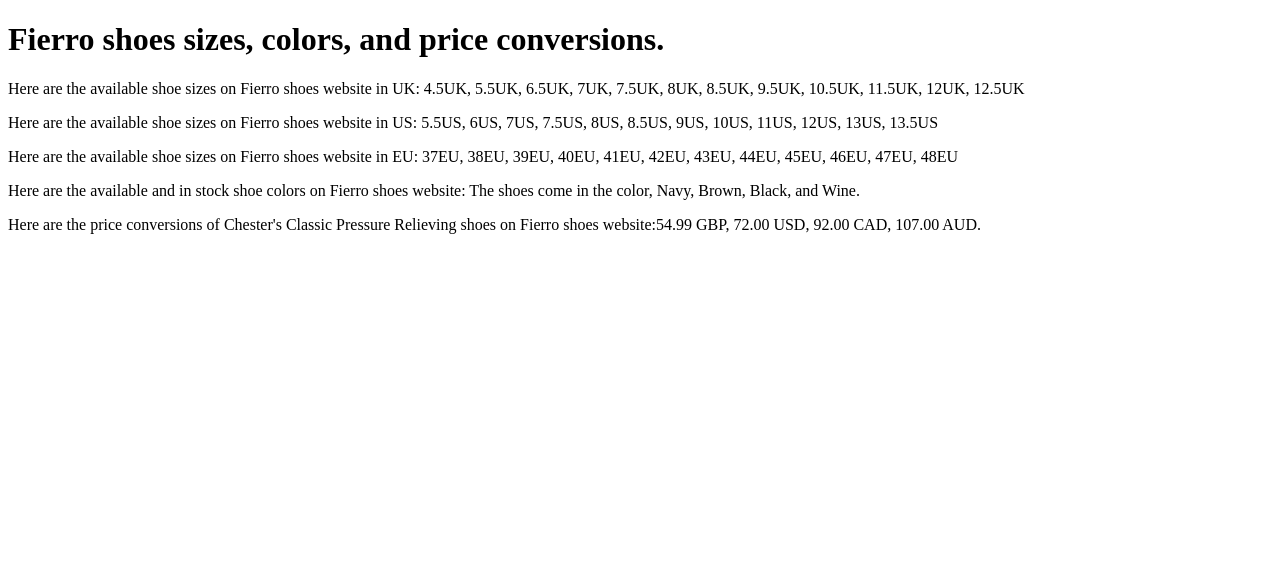
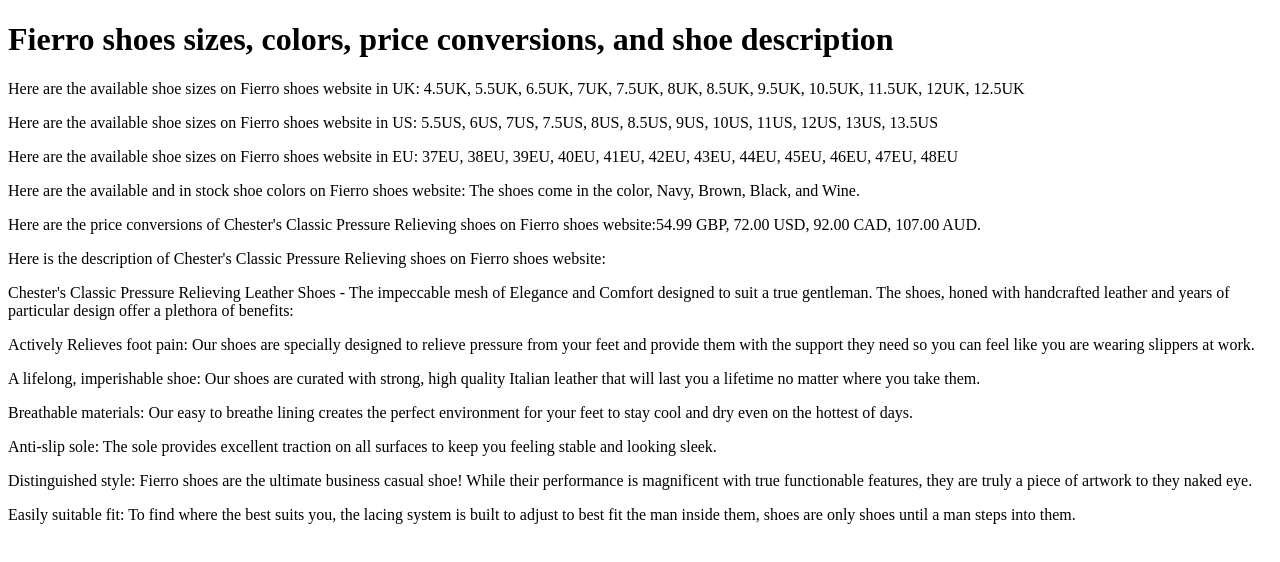
Before and after one commit to SamuelandSasha/Fierro-shoes-sizes-and-colors, a plain HTML site: page index.html in a window 1280 px wide. Drawn offline with Linux system fonts and the light colour scheme.

Commit message:
Update index.html

```diff
--- a/index.html
+++ b/index.html
@@ -1,15 +1,23 @@
 <!DOCTYPE html>
 <html>
     <head>
-        <title>Fierro Shoes: sizes, colors, and price conversions.</title>
+        <title>Fierro Shoes: sizes, colors, price conversions, and shoe descriptions.</title>
         <link rel="stylesheet" href="style.css">
     </head>
     <body>
-        <h1>Fierro shoes sizes, colors, and price conversions.</h1>
+        <h1>Fierro shoes sizes, colors, price conversions, and shoe description</h1>
         <p>Here are the available shoe sizes on Fierro shoes website in UK: 4.5UK, 5.5UK, 6.5UK, 7UK, 7.5UK, 8UK, 8.5UK, 9.5UK, 10.5UK, 11.5UK, 12UK, 12.5UK</p>
         <p>Here are the available shoe sizes on Fierro shoes website in US: 5.5US, 6US, 7US, 7.5US, 8US, 8.5US, 9US, 10US, 11US, 12US, 13US, 13.5US</p>
         <p>Here are the available shoe sizes on Fierro shoes website in EU: 37EU, 38EU, 39EU, 40EU, 41EU, 42EU, 43EU, 44EU, 45EU, 46EU, 47EU, 48EU</p>
         <p>Here are the available and in stock shoe colors on Fierro shoes website: The shoes come in the color, Navy, Brown, Black, and Wine.</p>
         <p>Here are the price conversions of Chester's Classic Pressure Relieving shoes on Fierro shoes website:54.99 GBP, 72.00 USD, 92.00 CAD, 107.00 AUD.</p>
+        <p>Here is the description of Chester's Classic Pressure Relieving shoes on Fierro shoes website:</p>
+        <p>Chester's Classic Pressure Relieving Leather Shoes - The impeccable mesh of Elegance and Comfort designed to suit a true gentleman. The shoes, honed with handcrafted leather and years of particular design offer a plethora of benefits: </p>
+        <p>Actively Relieves foot pain: Our shoes are specially designed to relieve pressure from your feet and provide them with the support they need so you can feel like you are wearing slippers at work.</p>
+        <p>A lifelong, imperishable shoe: Our shoes are curated with strong, high quality Italian leather that will last you a lifetime no matter where you take them. </p>
+        <p>Breathable materials: Our easy to breathe lining creates the perfect environment for your feet to stay cool and dry even on the hottest of days. </p>
+        <p>Anti-slip sole: The sole provides excellent traction on all surfaces to keep you feeling stable and looking sleek. </p>
+        <p>Distinguished style:  Fierro shoes are the ultimate business casual shoe! While their performance is magnificent with true functionable features, they are truly a piece of artwork to they naked eye.</p>
+        <p>Easily suitable fit: To find where the best suits you, the lacing system is built to adjust to best fit the man inside them, shoes are only shoes until a man steps into them.</p>
     </body>
 </html>
```
